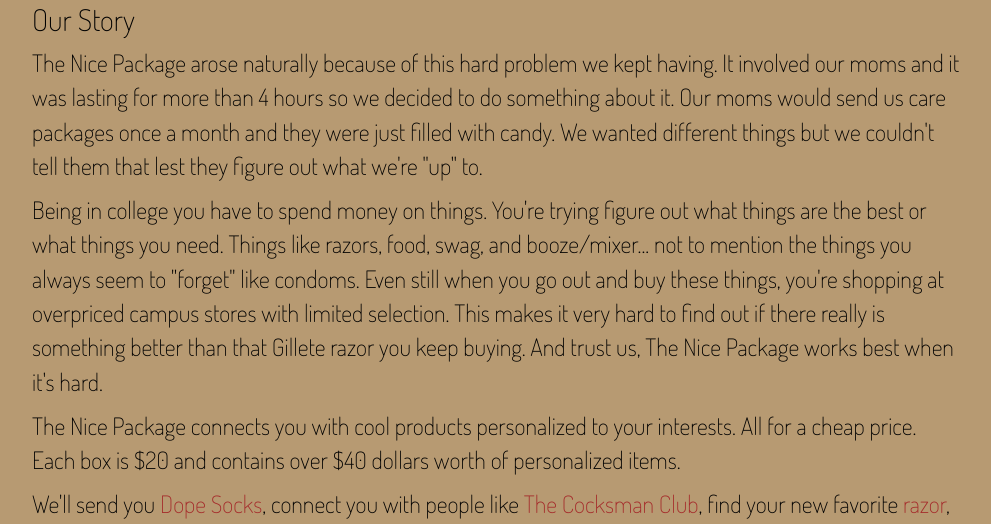
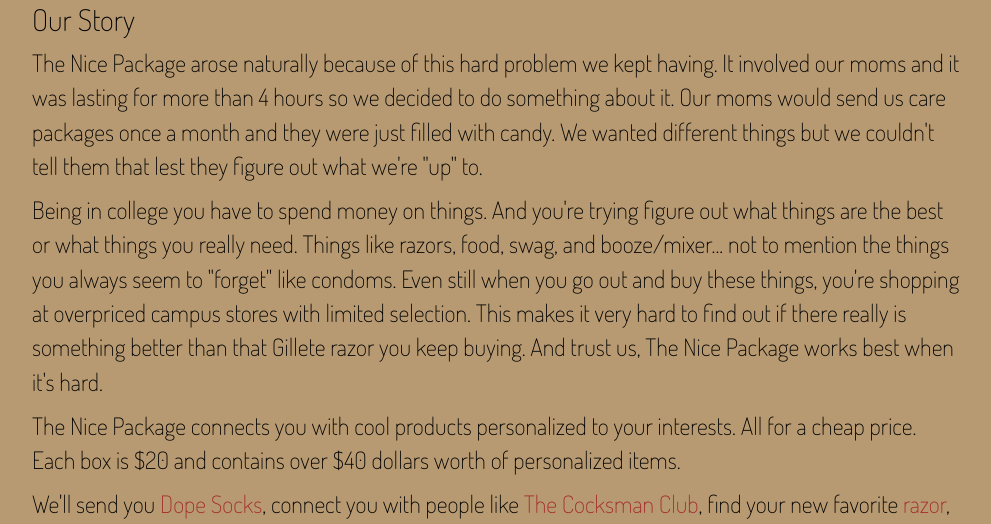
Before and after one commit to rogerfitz/box, a Django app: page /about/ in a window 1280 px wide. Shown: the part 174-698 px from the top of the page, without its empty margins (143-1134 px from the left). Run offline with Django 3.2, Linux system fonts and the light colour scheme; parts of the project's set-up code (start-up, migrations or seed data) failed here and were passed over; some libraries are stand-ins or nearby versions.

Commit message:
touched up about

```diff
--- a/templates/about.html
+++ b/templates/about.html
@@ -5,7 +5,7 @@
         <div class="container">
             <h2>Our Story</h2>
 	<p class="picture-sub-text">The Nice Package arose naturally because of this hard problem we kept having. It involved our moms and it was lasting for more than 4 hours so we decided to do something about it. Our moms would send us care packages once a month and they were just filled with candy. We wanted different things but we couldn't tell them that lest they figure out what we're "up" to.</p>
-	<p class="picture-sub-text">Being in college you have to spend money on things. You're trying figure out what things are the best or what things you need. Things like razors, food, swag, and booze/mixer... not to mention the things you always seem to "forget" like condoms. Even still when you go out and buy these things, you're shopping at overpriced campus stores with limited selection. This makes it very hard to find out if there really is something better than that Gillete razor you keep buying. And trust us, The Nice Package works best when it's hard.</p>
+	<p class="picture-sub-text">Being in college you have to spend money on things. And you're trying figure out what things are the best or what things you really need. Things like razors, food, swag, and booze/mixer... not to mention the things you always seem to "forget" like condoms. Even still when you go out and buy these things, you're shopping at overpriced campus stores with limited selection. This makes it very hard to find out if there really is something better than that Gillete razor you keep buying. And trust us, The Nice Package works best when it's hard.</p>
         <p class="picture-sub-text">The Nice Package connects you with cool products personalized to your interests. All for a cheap price. Each box is $20 and contains over $40 dollars worth of personalized items.</p>
 	<p class="picture-sub-text">We'll send you <a href="http://www.bombassocks.com">Dope Socks</a>, connect you with people like <a href="http://www.thecocksmanclub.com">The Cocksman Club</a>, find your new favorite <a href="http://www.harrys.com">razor</a>, stop you from having a <a href="http://ficksdrink.com/#/home">hangover</a>, give you essential <a href="http://www.teroforma.com/shop/the-perfect-gift/gifts-for-design-lovers/whisky-stones-whisky-lover-set.html">Manly Things</a>, as well as the occasional <a href="http://www.dudeproducts.com/">Butt Wipe</a>. Whatever floats your boat, whatever knocks your socks, or whatever rocks her box, we'll send it to you.</p>
 	<p class="picture-sub-text">Every guy wants to have a Nice Package. Now you finally can.</p>
```
